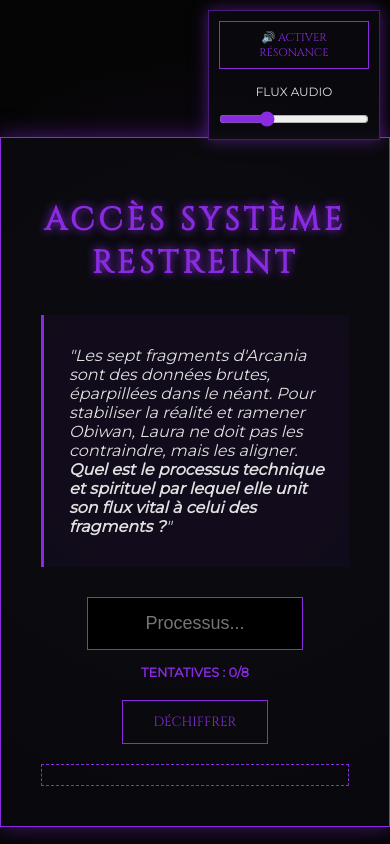
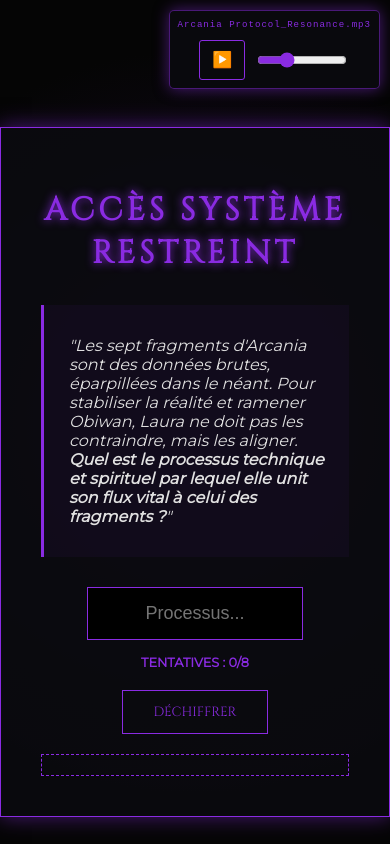
Before and after one commit to Rozuya/house-of-laura-enigma, a plain HTML site: page index.html in a window 390 px wide. Drawn offline with Linux system fonts and the light colour scheme.

Commit message:
Update index.html

```diff
--- a/index.html
+++ b/index.html
@@ -19,12 +19,14 @@
         #compteur-erreurs { margin-top: 15px; font-size: 0.8em; color: var(--neon-purple); text-transform: uppercase; font-weight: bold; }
         #indice-box { margin-top: 20px; padding: 10px; border: 1px dashed var(--neon-purple); color: #fff; font-weight: bold; font-size: 0.9em; transition: opacity 0.5s; }
 
-        /* Audio Panel Styles - Fixé en haut à droite */
-        #audio-panel { position: fixed; top: 20px; right: 20px; width: 220px; padding: 15px; border: 1px solid rgba(138, 43, 226, 0.5); background: rgba(10, 10, 15, 0.9); box-shadow: 0 0 15px var(--border-glow); z-index: 1000; text-align: center; }
-        #audio-panel button { margin-top: 0; padding: 10px; font-size: 0.85em; width: 100%; }
-        #track-info { color: var(--neon-purple); margin: 15px 0 10px 0; font-size: 0.75em; font-family: monospace; letter-spacing: 1px; animation: pulse 2s infinite; word-break: break-word; }
-        .volume-control { display: flex; flex-direction: column; align-items: center; justify-content: center; gap: 10px; margin-top: 15px; font-size: 0.75em; color: var(--text-color); }
-        input[type=range] { accent-color: var(--neon-purple); cursor: pointer; width: 100%; }
+        /* Audio Panel Styles - Épuré */
+        #audio-panel { position: fixed; top: 20px; right: 20px; padding: 10px 15px; border: 1px solid rgba(138, 43, 226, 0.5); background: rgba(10, 10, 15, 0.9); box-shadow: 0 0 15px var(--border-glow); z-index: 1000; text-align: center; border-radius: 5px; }
+        #track-info { color: var(--neon-purple); margin-bottom: 10px; font-size: 0.7em; font-family: monospace; letter-spacing: 1px; }
+        .playing-pulse { animation: pulse 2s infinite; }
+
+        .audio-controls { display: flex; align-items: center; justify-content: center; gap: 10px; }
+        #music-btn { margin: 0; padding: 8px 12px; font-size: 1em; min-width: auto; border-radius: 3px; }
+        input[type=range] { accent-color: var(--neon-purple); cursor: pointer; width: 90px; }
 
         .hidden { display: none !important; }
         .shake { animation: shake 0.4s; }
@@ -34,33 +36,31 @@
 
         .danger-btn { background: #8a2be2 !important; color: white !important; border: 1px solid white !important; padding: 15px !important; margin-top: 20px !important; cursor: pointer; }
 
-        /* Responsive pour mobile (réduit et déplace le lecteur audio si l'écran est trop petit) */
         @media (max-width: 768px) {
-            #audio-panel { top: 10px; right: 10px; width: 150px; padding: 10px; }
-            #audio-panel button { font-size: 0.7em; padding: 8px; }
-            .wrapper { margin-top: 120px; } /* Laisse de la place en haut sur mobile */
+            #audio-panel { top: 10px; right: 10px; padding: 8px; }
+            .wrapper { margin-top: 100px; }
         }
     </style>
 </head>
 <body>
 
+<!-- Interface Audio (Épurée) -->
 <div id="audio-panel">
     <audio id="bg-music" loop>
         <source src="arcania protocol_resonance.mp3" type="audio/mpeg">
     </audio>
 
-    <button id="music-btn" onclick="toggleMusic()">🔊 Activer Résonance</button>
-
-    <div id="track-info" class="hidden">
-        [ LECTURE : Resonance.mp3 ]
+    <div id="track-info">
+        Arcania Protocol_Resonance.mp3
     </div>
 
-    <div class="volume-control">
-        <label for="volume-slider">FLUX AUDIO</label>
-        <input type="range" id="volume-slider" min="0" max="1" step="0.01" value="0.3" oninput="changeVolume(this.value)">
+    <div class="audio-controls">
+        <button id="music-btn" onclick="toggleMusic()" title="Lecture / Pause">▶️</button>
+        <input type="range" id="volume-slider" min="0" max="1" step="0.01" value="0.3" oninput="changeVolume(this.value)" title="Volume">
     </div>
 </div>
 
+<!-- Interface Principale -->
 <div class="wrapper" id="app">
     <div id="enigme-section">
         <h1>Accès Système Restreint</h1>
@@ -130,16 +130,16 @@
     function toggleMusic() {
         if (music.paused) {
             music.play();
-            musicBtn.innerText = "⏸️ Couper Résonance";
+            musicBtn.innerText = "⏸️";
             musicBtn.style.background = "var(--neon-purple)";
             musicBtn.style.color = "#fff";
-            trackInfo.classList.remove('hidden');
+            trackInfo.classList.add('playing-pulse'); // Ajoute un effet lumineux au texte quand ça joue
         } else {
             music.pause();
-            musicBtn.innerText = "🔊 Activer Résonance";
+            musicBtn.innerText = "▶️";
             musicBtn.style.background = "transparent";
             musicBtn.style.color = "var(--neon-purple)";
-            trackInfo.classList.add('hidden');
+            trackInfo.classList.remove('playing-pulse');
         }
     }
 
```
